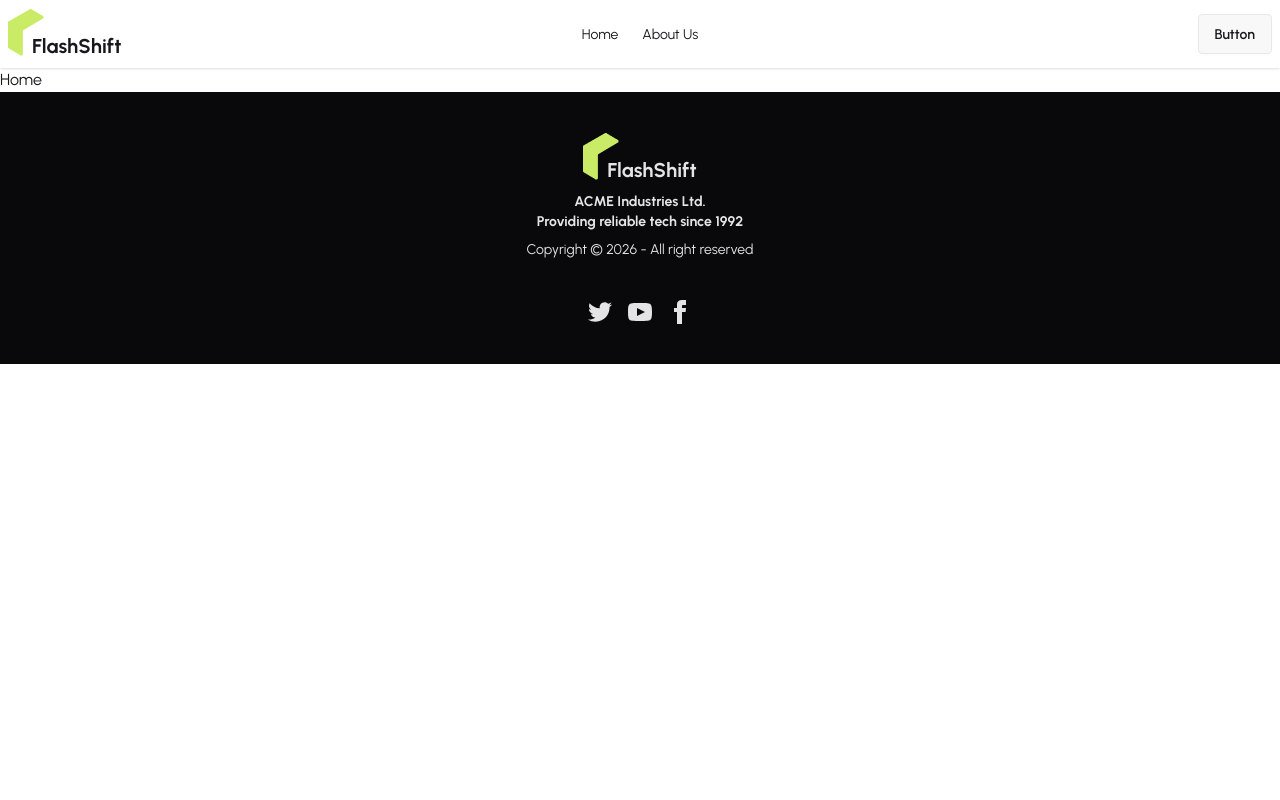
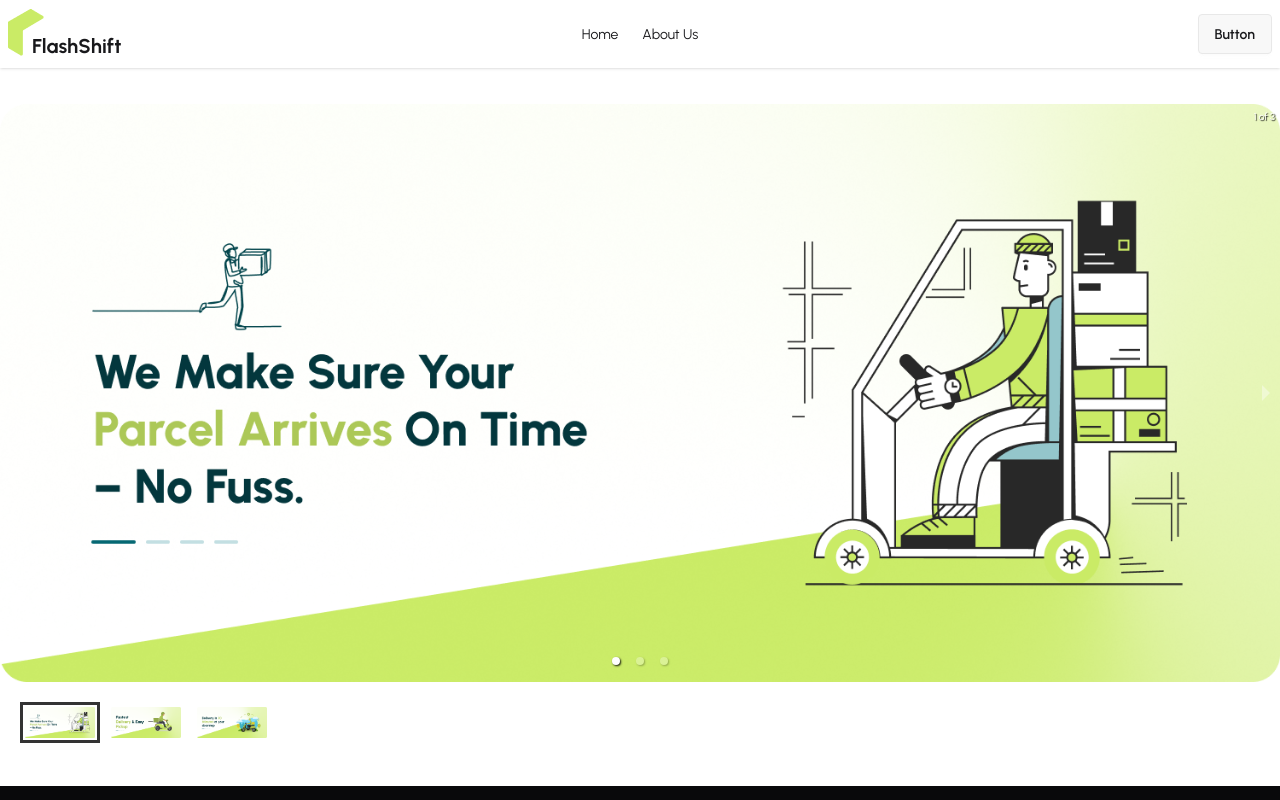
Before and after one commit to joynalmdabedin440/flash-shift-client, a React (Vite) app: page / in a window 1280 px wide. Shown: the top 800 px of the page. Built offline with nearby package versions, Linux system fonts and the light colour scheme.

Commit message:
add banner slider

```diff
--- a/package.json
+++ b/package.json
@@ -14,6 +14,7 @@
     "daisyui": "^5.5.18",
     "react": "^19.2.0",
     "react-dom": "^19.2.0",
+    "react-responsive-carousel": "^3.2.23",
     "react-router": "^7.13.0",
     "tailwindcss": "^4.1.18"
   },
--- a/src/layout/MainLayout.jsx
+++ b/src/layout/MainLayout.jsx
@@ -7,9 +7,13 @@ const MainLayout = () => {
     return (
         <div>
             {/* Navbar */}
-            <Navbar/>
-            <Outlet />
-            <Footer/>
+            <div>
+                <Navbar />
+            </div>
+            <div className="my-9">
+                <Outlet />
+            </div>
+            <Footer />
         </div>
     );
 };
--- a/src/main.jsx
+++ b/src/main.jsx
@@ -6,7 +6,7 @@ import { RouterProvider } from "react-router";
 
 createRoot(document.getElementById('root')).render(
   <StrictMode>
-    <div className='urbanist'>
+    <div className='urbanist max-w-360 mx-auto'>
       <RouterProvider router={router} />
     </div>
   </StrictMode>,
--- /dev/null
+++ b/src/pages/home/Banner.jsx
@@ -0,0 +1,25 @@
+
+import { Carousel } from "react-responsive-carousel";
+import "react-responsive-carousel/lib/styles/carousel.min.css";
+import img1 from "../../assets/banner/banner1.png"
+import img2 from "../../assets/banner/banner2.png"
+import img3 from "../../assets/banner/banner3.png"
+
+export const Banner = () => {
+    return (
+        <Carousel infiniteLoop={true} autoPlay={false} >
+            <div>
+                <img src={img1} />
+
+            </div>
+            <div>
+                <img src={img2} />
+
+            </div>
+            <div>
+                <img src={img3} />
+
+            </div>
+        </Carousel>
+    )
+}
--- a/src/pages/home/Home.jsx
+++ b/src/pages/home/Home.jsx
@@ -1,9 +1,13 @@
 import React from 'react'
+import { Banner } from './Banner'
 
 const Home = () => {
-  return (
-    <div>Home</div>
-  )
+    return (
+        <div>
+            <Banner/>
+
+        </div>
+    )
 }
 
 export default Home
```
Also changed, not shown: 1 other file (tests, documents, lock files or other folders).
